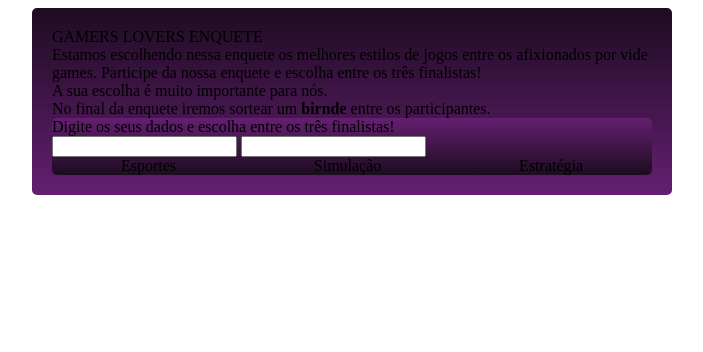
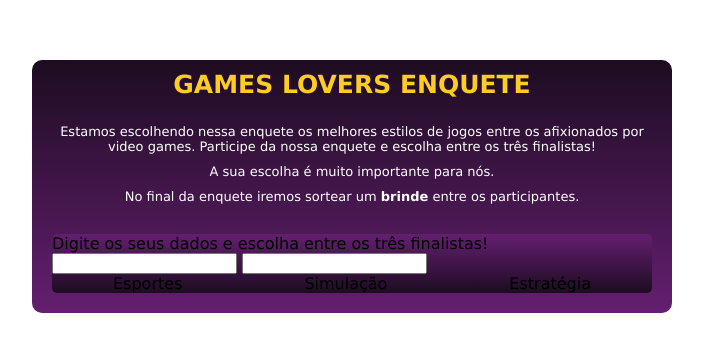
Before and after one commit to LuizFCabral/bootcamp-devjr-modulo2, a plain HTML site: page index.html in a window 1280 px wide. Shown: the whole page, without its empty margins (288-991 px from the left). Drawn offline with Linux system fonts and the light colour scheme.

Commit message:
:sparkles: feat: Adiciona estilo ao header do index.html close #3

```diff
--- a/index.html
+++ b/index.html
@@ -10,16 +10,18 @@
 	<body>
 		<div class="container">
 			<div class="header">
-				<div class="header-title">GAMERS LOVERS ENQUETE</div>
+				<div class="header-title">GAMES LOVERS ENQUETE</div>
+				<div class="header-subtitle">
 					<div>
 						Estamos escolhendo nessa enquete os melhores estilos de
-					jogos entre os afixionados por vide games. Participe da
+						jogos entre os afixionados por video games. Participe da
 						nossa enquete e escolha entre os três finalistas!
 					</div>
 					<div>A sua escolha é muito importante para nós.</div>
 					<div>
-					No final da enquete iremos sortear um <b>birnde</b> entre os
-					participantes.
+						No final da enquete iremos sortear um
+						<b>brinde</b> entre os participantes.
+					</div>
 				</div>
 			</div>
 			<div class="content">
--- a/style.css
+++ b/style.css
@@ -6,12 +6,39 @@
 	--azul-claro: #72cdfe;
 }
 
+body {
+	font-family: "Lucida Sans", "Lucida Sans Regular", "Lucida Grande",
+		"Lucida Sans Unicode", Geneva, Verdana, sans-serif;
+}
+
 .container {
 	width: 600px;
 	background: linear-gradient(var(--roxo-escuro), var(--roxo-claro));
 	margin: auto;
-	padding: 20px;
-	border-radius: 5px;
+	margin-top: 60px;
+	padding: 10px 20px 20px 20px;
+	border-radius: 10px;
+}
+
+.header {
+	text-align: center;
+	color: #fff;
+	margin-bottom: 30px;
+}
+
+.header-title {
+	color: var(--amarelo);
+	font-size: 25px;
+	font-weight: 600;
+	margin-bottom: 25px;
+}
+
+.header-subtitle {
+	font-size: 13px;
+	font-weight: 0;
+}
+.header-subtitle > div {
+	margin-bottom: 10px;
 }
 
 .content {
```
Lines whose indentation alone changed are shown as unchanged.
